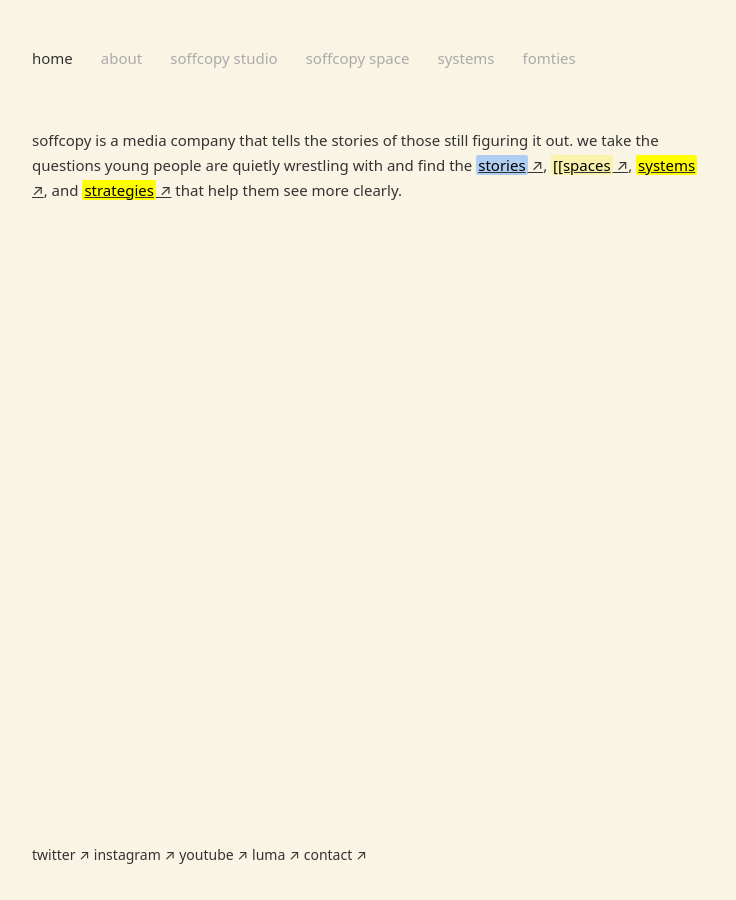
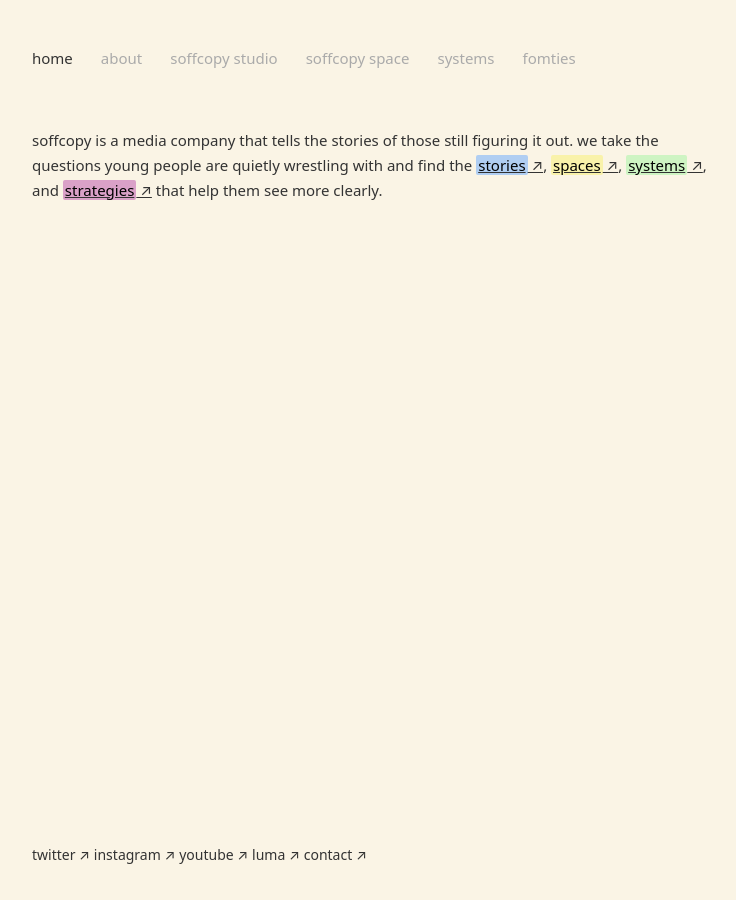
Before and after one commit to ryeones/soffcopy.com, a Jekyll site: the page built from index.md, in a window 1280 px wide. Shown: the whole page, without its empty margins (188-924 px from the left). Built offline with Jekyll 4.4.1, drawn with Linux system fonts in a browser that asks for light colours.

Commit message:
update homepage copy and mark colours

```diff
--- a/assets/css/main.css
+++ b/assets/css/main.css
@@ -42,3 +42,7 @@ footer a:hover { text-decoration: underline; }
   main { max-width: 100%; }
   footer { position: fixed; bottom: 24px; left: 24px; right: 24px; gap: 16px; }
 }
+mark.stories { background: #b0cef2; }
+mark.spaces { background: #f9f2aa; }
+mark.systems { background: #cef4c3; }
+mark.strategies { background: #daa1c8; }
--- a/index.md
+++ b/index.md
@@ -3,4 +3,4 @@ layout: default
 title: soffcopy
 permalink: /
 ---
-soffcopy is a media company that tells the stories of those still figuring it out. we take the questions young people are quietly wrestling with and find the <a href="/studios"><mark class="stories">stories</mark></a>, <a href="/spaces"><mark class="spaces">[[spaces</mark></a>, <a href="/systems"><mark class="systems">systems</mark></a>, and <a href="/fomties"><mark class="strategies">strategies</mark></a> that help them see more clearly.
+soffcopy is a media company that tells the stories of those still figuring it out. we take the questions young people are quietly wrestling with and find the <a href="/studios"><mark class="stories">stories</mark></a>, <a href="/spaces"><mark class="spaces">spaces</mark></a>, <a href="/systems"><mark class="systems">systems</mark></a>, and <a href="/fomties"><mark class="strategies">strategies</mark></a> that help them see more clearly.
```
Also changed, not shown: pages/systems.md (+1 -1 lines), .obsidian/workspace.json.
